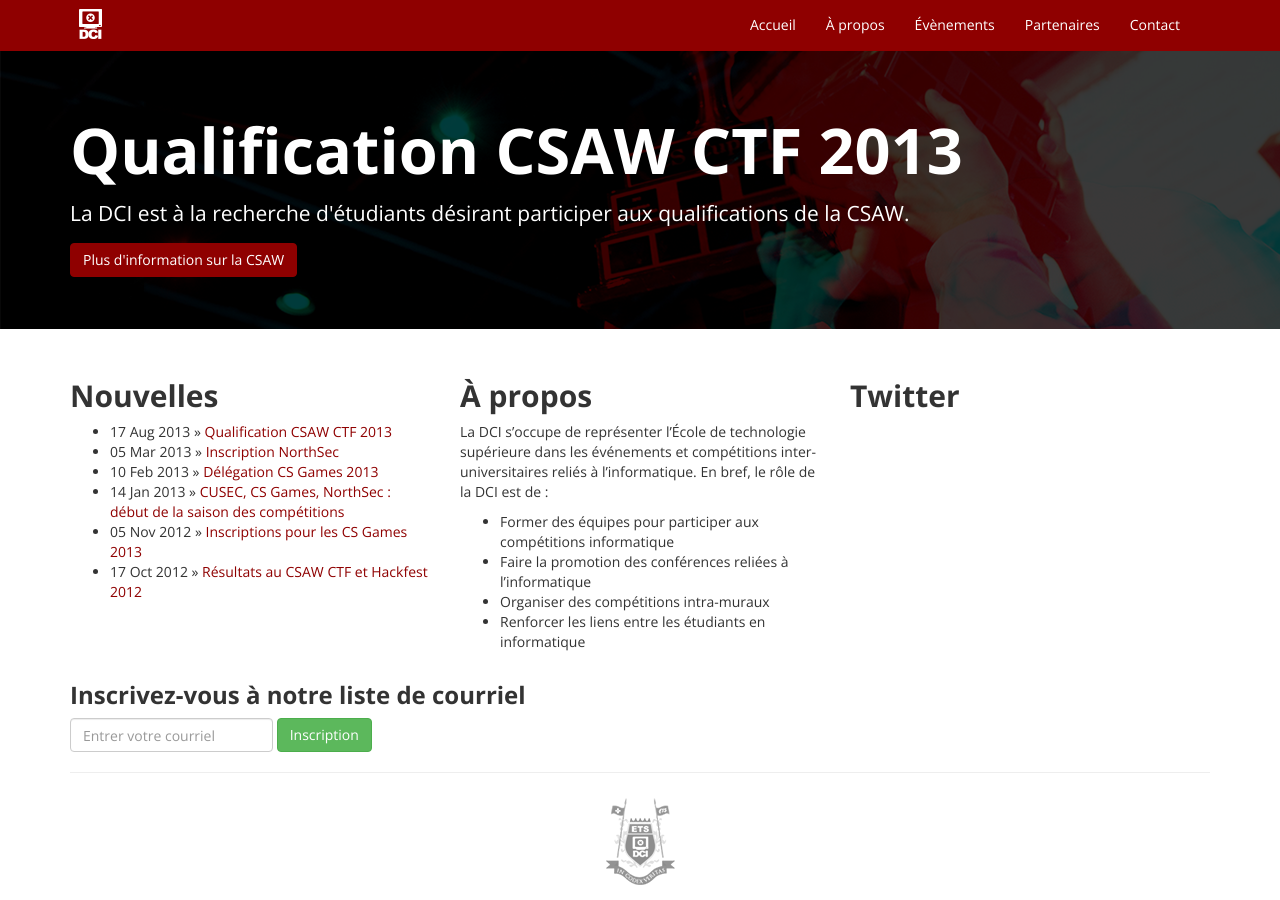
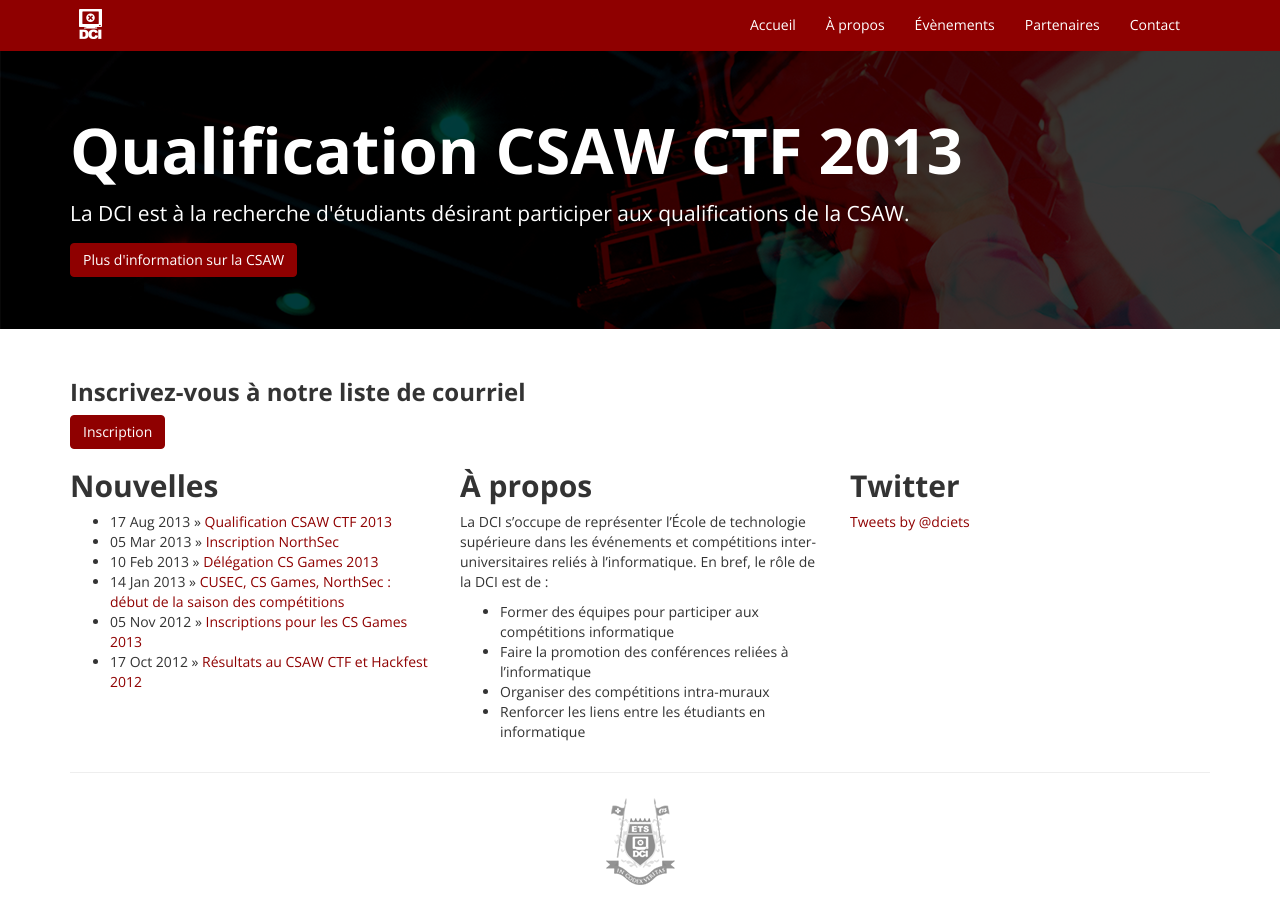
Before and after one commit to dciets/dciets.github.io, a Jekyll site: the page built from index.html, in a window 1280 px wide. Built offline with Jekyll 4.4.1, drawn with Linux system fonts in a browser that asks for light colours; Markdown is read by kramdown in place of the engine named in the settings; comment, search, counter and statistics services are not loaded.

Commit message:
Ajout Twitter & Google Group

```diff
--- a/index.html
+++ b/index.html
@@ -11,6 +11,13 @@
   </div>
 </div>
 <div class='container'>
+  <div class='row'>
+    <div class='col-md-12'>
+      <h3>Inscrivez-vous &agrave; notre liste de courriel</h3>
+      <a class='btn btn-primary btn-md' href='https://groups.google.com/forum/#!forum/dciets/join'>Inscription</a>
+      </form>
+    </div>
+  </div>
   <div class='row'>
     <div class='col-md-4'>
       <h2>Nouvelles</h2>
@@ -36,18 +43,8 @@
     </div>
     <div class='col-md-4'>
       <h2>Twitter</h2>
-    </div>
-  </div>
-  <div class='row'>
-    <div class='col-md-12'>
-      <h3>Inscrivez-vous &agrave; notre liste de courriel</h3>
-      <form class='form-inline' role='form'>
-        <div class='form-group'>
-          <label class='sr-only' for='email'>Courriel</label>
-          <input class='form-control' id='email' placeholder='Entrer votre courriel' type='email'>
-        </div>
-        <button class='btn btn-success' type='submit'>Inscription</button>
-      </form>
+	  <a class="twitter-timeline" href="https://twitter.com/dciets" data-widget-id="375135268799393793">Tweets by @dciets</a>
+<script>!function(d,s,id){var js,fjs=d.getElementsByTagName(s)[0],p=/^http:/.test(d.location)?'http':'https';if(!d.getElementById(id)){js=d.createElement(s);js.id=id;js.src=p+"://platform.twitter.com/widgets.js";fjs.parentNode.insertBefore(js,fjs);}}(document,"script","twitter-wjs");</script>
     </div>
   </div>
 </div>
```
